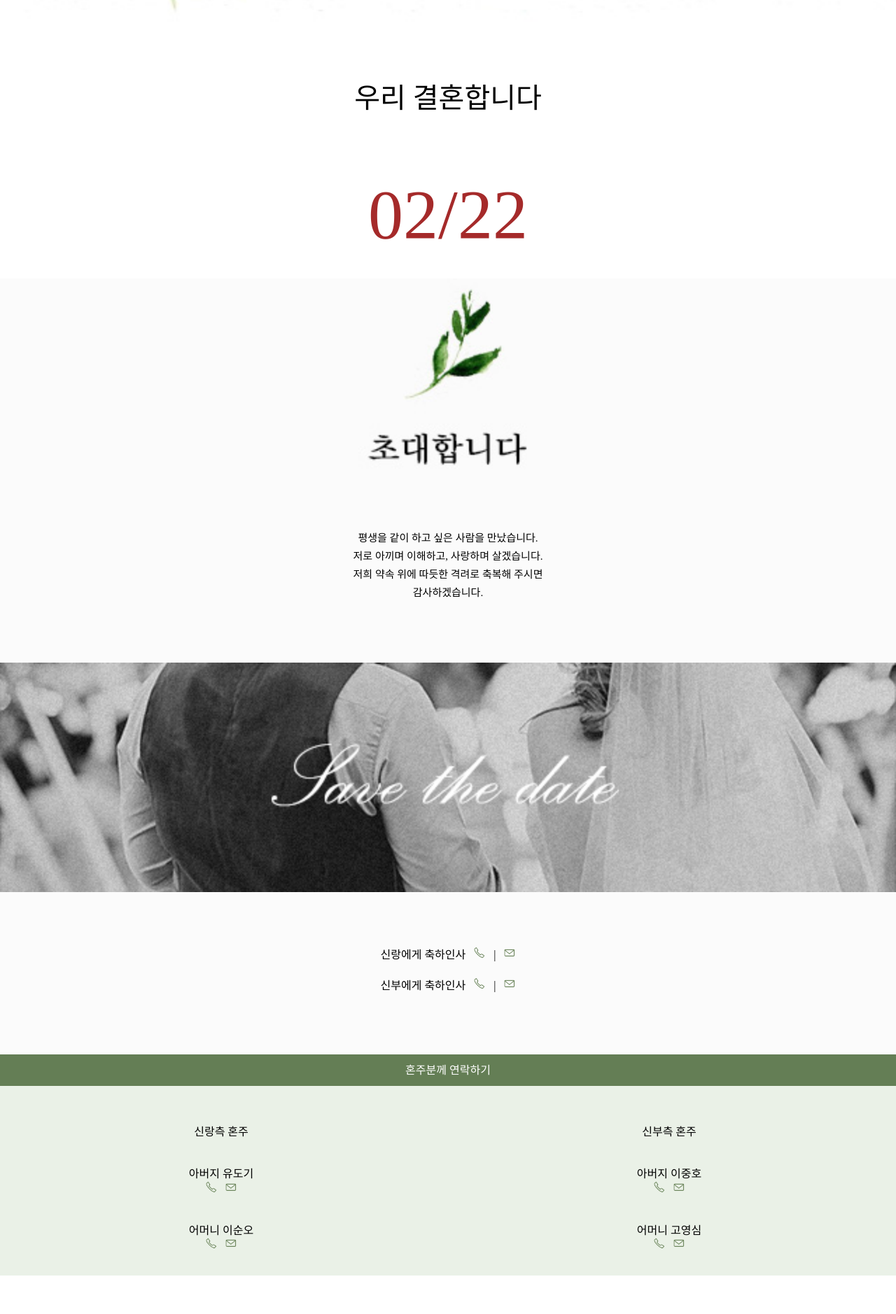
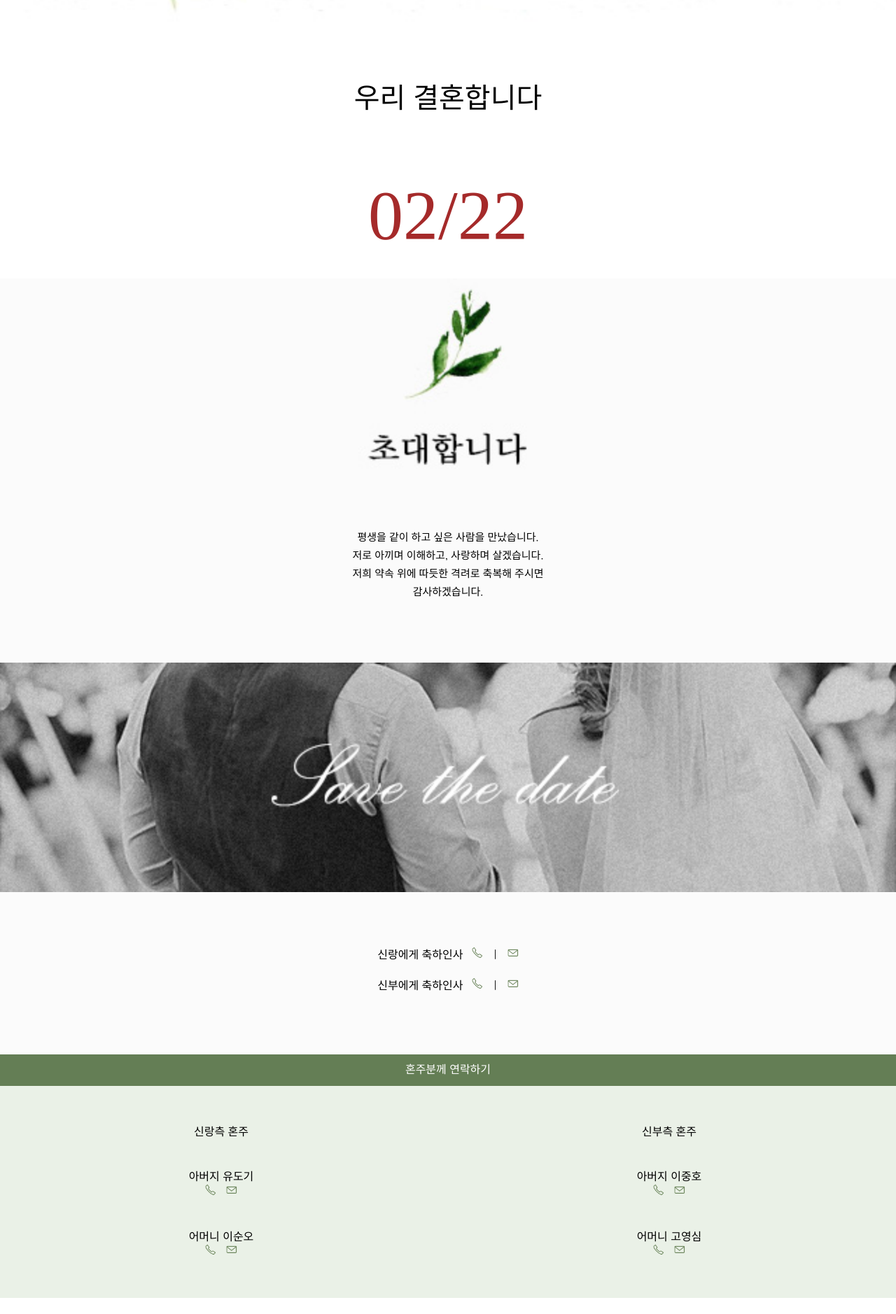
Before and after one commit to taehoon619/mcard, a plain HTML site: page index.html in a window 1280 px wide. Shown: the part 402-2280 px from the top of the page at 70% size. Drawn offline with Linux system fonts and the light colour scheme.

Commit message:
Add files via upload

```diff
--- a/index.html
+++ b/index.html
@@ -4,6 +4,7 @@
 
 <head>
     <meta name="viewport" content="width=device-width, user-scalable=no">
+    <link href="https://fonts.googleapis.com/css?family=Nanum+Myeongjo&display=swap" rel="stylesheet">
 </head>
 
 <body style="margin: 0; padding: 0; border: 0;">
@@ -13,49 +14,53 @@
     <div style="height: 100vh; width: 100vw;">
         <!-- 첫페이지 열기 -->
         <img src="main_top_bg.jpg" style="width:100%;">
-        <h1 style="text-align:center; margin-top: 72px; font-family:applemyungjo; font-size: 40px; font-weight: 200;">우리 결혼합니다</h1>
+        <h1
+            style="text-align:center; margin-top: 72px; font-family:'Nanum Myeongjo'; font-size: 40px; font-weight: 200;">
+            우리 결혼합니다</h1>
         <h2 style="text-align:center; font-size: 100px; font-weight: 300; color: brown;" title="the day">02/22</h2>
 
-        <h3 style="text-align:center; margin-top: 72px; font-family:applemyungjo; font-size: 14px; font-weight: 200;">
+        <h3 style="text-align:center; margin-top: 72px; font-family:'Nanum Myeongjo'; font-size: 14px; font-weight: 200;">
             양성민&nbsp;*&nbsp;기현호</h3>
-        <p style="text-align:center; font-family:applemyungjo; font-size: 14px; font-weight: 200;">2020.02.22 SAT 12:00 PM</p>
-        <p style="text-align:center; font-family:applemyungjo; font-size: 14px; font-weight: 200;">소풍컨벤션웨딩 7층 라온제니홀</p>
+        <p style="text-align:center; font-family:'Nanum Myeongjo'; font-size: 14px; font-weight: 200;">2020.02.22 SAT
+            12:00 PM</p>
+        <p style="text-align:center; font-family:'Nanum Myeongjo'; font-size: 14px; font-weight: 200;">소풍컨벤션웨딩 7층 라온제니홀
+        </p>
     </div> <!-- 첫페이지 닫기 -->
 
 <div style="background-color: #fbfbfb; padding-bottom: 72px;">
     <img src="img/title_img_1.jpg" style="width:100%;">
 
-    <p style="text-align: center; margin-top: 72px; font-family:applemyungjo; font-size: 15px; line-height: 26px;">
+    <p style="text-align: center; margin-top: 72px; font-family:'Nanum Myeongjo'; font-size: 15px; line-height: 26px;">
     평생을 같이 하고 싶은 사람을 만났습니다.<br>
     저로 아끼며 이해하고, 사랑하며 살겠습니다.<br>
     저희 약속 위에 따듯한 격려로 축복해 주시면<br>
     감사하겠습니다.</p>
 
     <img src="img/img1.jpg" style="margin-top:72px; width:100%;">
-    <p style="text-align: center; margin-top: 72px; font-family:applemyungjo;">신랑에게 축하인사&nbsp;&nbsp;
+    <p style="text-align: center; margin-top: 72px; font-family:'Nanum Myeongjo';">신랑에게 축하인사&nbsp;&nbsp;
     <img src="img/call25.png" style="width: 16px;">&nbsp;&nbsp; | &nbsp;&nbsp;<img
         src="img/sms25.png" style="width: 16px;"></p>
-    <p style="text-align: center; margin-top: 20px; font-family:applemyungjo;">신부에게 축하인사&nbsp;&nbsp;
+    <p style="text-align: center; margin-top: 20px; font-family:'Nanum Myeongjo';">신부에게 축하인사&nbsp;&nbsp;
     <img src="img/call25.png" style="width: 16px;">&nbsp;&nbsp; | &nbsp;&nbsp;<img src="img/sms25.png" style="width: 16px;"></p>
 </div>
 
 
-<p style="text-align: center; color:white; background-color:#647e55; line-height: 45px; margin-top: 80px; font-family:applemyungjo; margin: 0; border: 0; padding: 0;">
+<p style="text-align: center; color:white; background-color:#647e55; line-height: 45px; margin-top: 80px; font-family:'Nanum Myeongjo'; margin: 0; border: 0; padding: 0;">
     혼주분께 연락하기</p>
 <div style="background-color: #eaf1e7; padding-top: 36px;">
     <div style=" height: ; display:inline-block; width: 50%; margin-left: -4px;">
-        <p style="text-align: center; font-family:applemyungjo;">신랑측 혼주<br><br><br>
+        <p style="text-align: center; font-family:'Nanum Myeongjo';">신랑측 혼주<br><br><br>
             아버지 유도기<br><img src="img/call25.png" style="width: 16px;">&nbsp;&nbsp; <img src="img/sms25.png"
                 style="width: 16px;"><br><br><br>
             어머니 이순오<br><img src="img/call25.png" style="width: 16px;">&nbsp;&nbsp; <img src="img/sms25.png"
-                style="width: 16px;"><br><br></p>
+                style="width: 16px;"><br><br><br></p>
     </div>
     <div style=" height: ; display:inline-block;width: 50%; margin-left: -4px;">
-        <p style="text-align: center; font-family:applemyungjo;">신부측 혼주<br><br><br>
+        <p style="text-align: center; font-family:'Nanum Myeongjo';">신부측 혼주<br><br><br>
             아버지 이중호<br><img src="img/call25.png" style="width: 16px;">&nbsp;&nbsp; <img src="img/sms25.png"
                 style="width: 16px;"><br><br><br>
             어머니 고영심<br><img src="img/call25.png" style="width: 16px;">&nbsp;&nbsp; <img src="img/sms25.png"
-                style="width: 16px;"><br><br></p>
+                style="width: 16px;"><br><br><br></p>
     </div>
 </div>
 
@@ -83,15 +88,15 @@
 </p>
 
 
-<div style="background-color: gray; margin-top: 50px;">
+<div style="background-color: gray; margin-top: 74px;">
     <div style="display: inline-block; width:25%; margin-left: -4px;">
-        <img src="img/btn_facebook.png" style="100%"></div>
+        <img src="img/btn_facebook.png" style="width:100%"></div>
     <div style="display: inline-block; width:25%; margin-left: -4px;">
-        <img src="img/btn_twitter.png" style="100%"></div>
+        <img src="img/btn_twitter.png" style="width:100%"></div>
     <div style="display: inline-block; width:25%; margin-left: -4px;">
-        <img src="img/btn_kakao.png" style="100%"></div>
+        <img src="img/btn_kakao.png" style="width:100%"></div>
     <div style="display: inline-block; width:25%; margin-left: -4px;">
-        <img src="img/btn_story.png" style="100%"></div>
+       <a href="http://www.naver.com"><img src="img/btn_story.png" style="width:100%"></a></div>
 </div>
 
 <p style="text-align: center; font-size: 24px; font-weight: 100; color: darkgrey; letter-spacing: 24px;">BHAND&nbsp;CARD</p>
```
